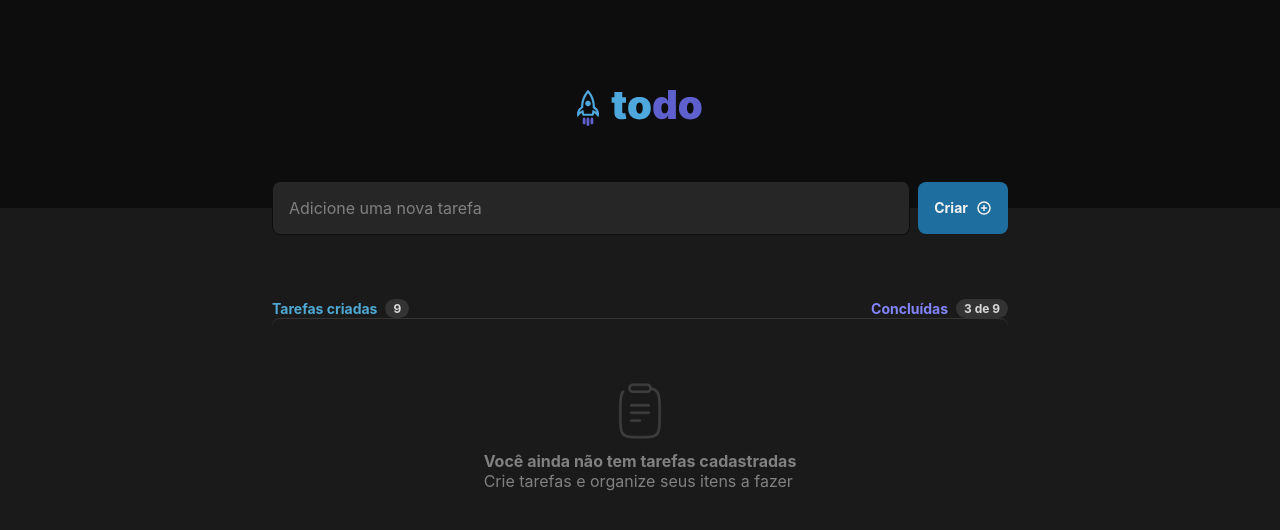
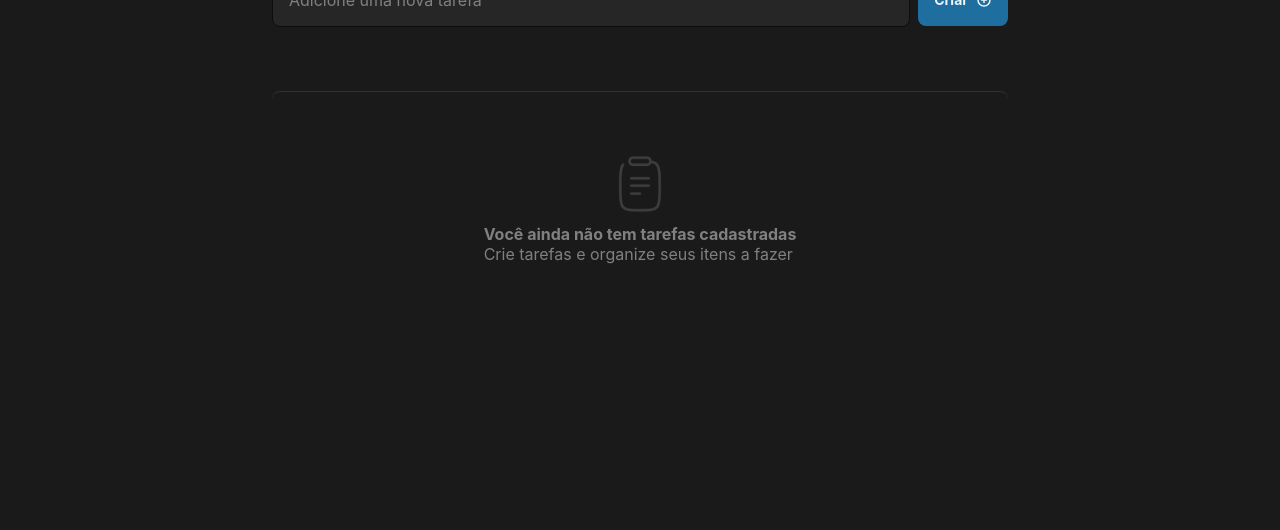
Before and after one commit to lucaspedronet/TudoLista, a React (Vite) app: page / in a window 1280 px wide. Shown: the top 530 px of the page. Built offline with nearby package versions, Linux system fonts and the light colour scheme.

Commit message:
fix: ajustes dos headers

```diff
--- a/src/App.tsx
+++ b/src/App.tsx
@@ -2,7 +2,7 @@ import { PlusCircle } from '@phosphor-icons/react'
 
 import styles from './App.module.css'
 
-import { Button, Header, Input, Empty, HeaderList, Item } from './components'
+import { Button, Input, Empty, Item } from './components'
 
 export interface ITask {
   id: number
@@ -14,7 +14,6 @@ export function App() {
 
   return (
     <main>
-      <Header />
 
       <section className={styles.content}>
         <div className={styles.taskInfoContainer}>
@@ -27,8 +26,6 @@ export function App() {
             <PlusCircle size={16} color="#f2f2f2" weight="bold" />
           </Button>
         </div>
-
-        <HeaderList checkedTasksCounter={3} tasksCounter={9} />
 
         <div className={styles.tasksList}>
           {[].length > 0 ? (
--- a/src/components/Header/Header.tsx
+++ /dev/null
@@ -1,9 +0,0 @@
-import styles from './Header.module.css'
-
-export function Header() {
-  return (
-    <header className={styles.container}>
-      <img src="/logo.svg" alt="logo da aplicação" />
-    </header>
-  )
-}
--- a/src/components/HeaderList/HeaderList.tsx
+++ /dev/null
@@ -1,26 +0,0 @@
-import styles from './HeaderList.module.css'
-
-interface HeaderProps {
-  tasksCounter: number
-  checkedTasksCounter: number
-}
-
-export function HeaderList({ tasksCounter, checkedTasksCounter }: HeaderProps) {
-  return (
-    <header className={styles.container}>
-      <aside>
-        <p>Tarefas criadas</p>
-        <span>{tasksCounter}</span>
-      </aside>
-
-      <aside>
-        <p>Concluídas</p>
-        <span>
-          {tasksCounter === 0
-            ? tasksCounter
-            : `${checkedTasksCounter} de ${tasksCounter}`}
-        </span>
-      </aside>
-    </header>
-  )
-}
--- a/src/components/index.ts
+++ b/src/components/index.ts
@@ -1,6 +1,6 @@
 export * from './Button/Button';
-export * from './Header/Header';
+// export * from './Header/Header';
 export * from './Input/Input';
 export * from './Empty/Empty';
-export * from './HeaderList/HeaderList';
+// export * from './HeaderList/HeaderList';
 export * from './Item/Item';
```
